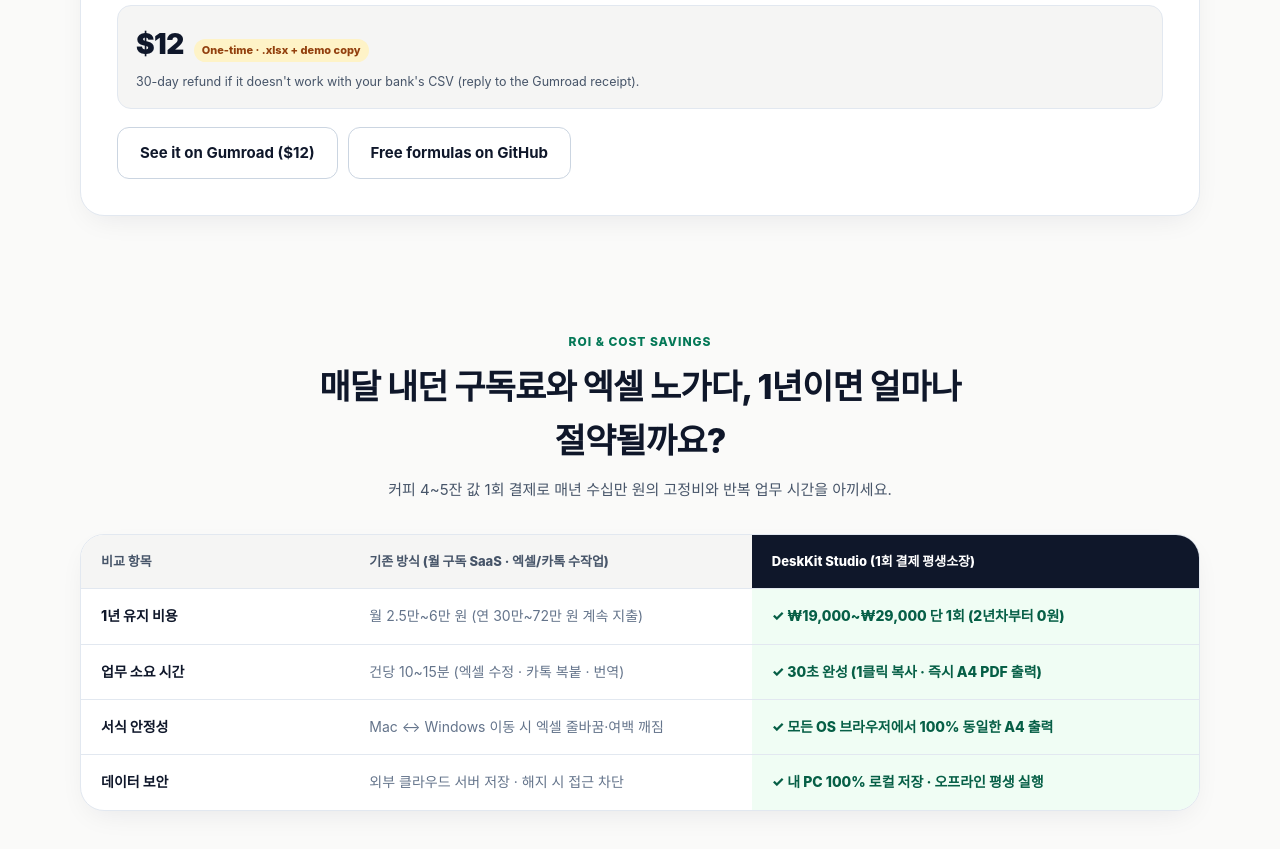
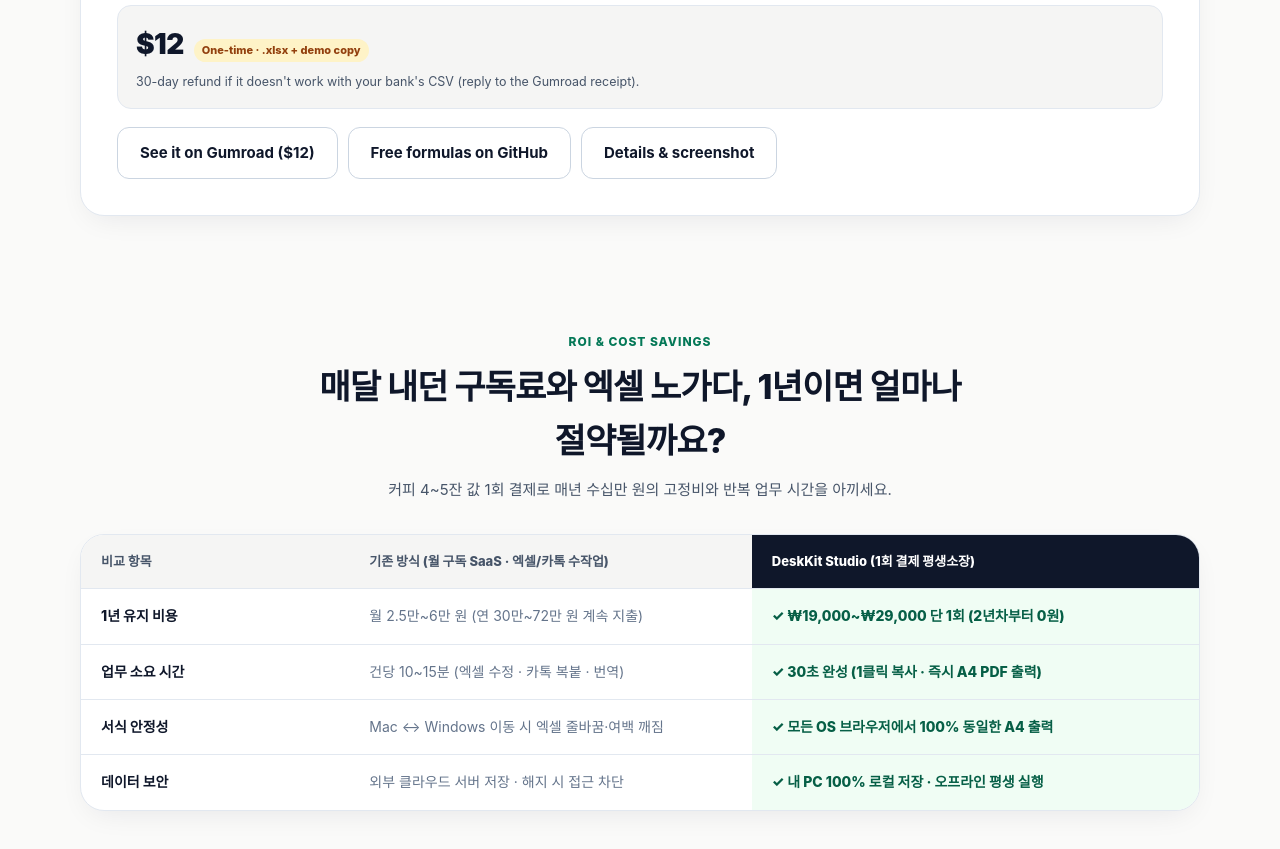
Before and after one commit to deskkit-studio/deskkit-studio.github.io, a plain HTML site: page index.html in a window 1280 px wide. Shown: the part 3660-4509 px from the top of the page. Drawn offline with Linux system fonts and the light colour scheme.

Commit message:
Update index.html

```diff
--- a/index.html
+++ b/index.html
@@ -1441,6 +1441,7 @@
             <div class="cta-row">
               <a href="https://gum.co/u/rcvsiutb" class="btn btn-outline" rel="noopener">See it on Gumroad ($12)</a>
               <a href="https://github.com/deskkit-studio/bank-csv-spreadsheet-formulas" class="btn btn-outline" rel="noopener">Free formulas on GitHub</a>
+              <a href="/bankpaste/" class="btn btn-outline">Details &amp; screenshot</a>
             </div>
           </div>
         </div>
```
